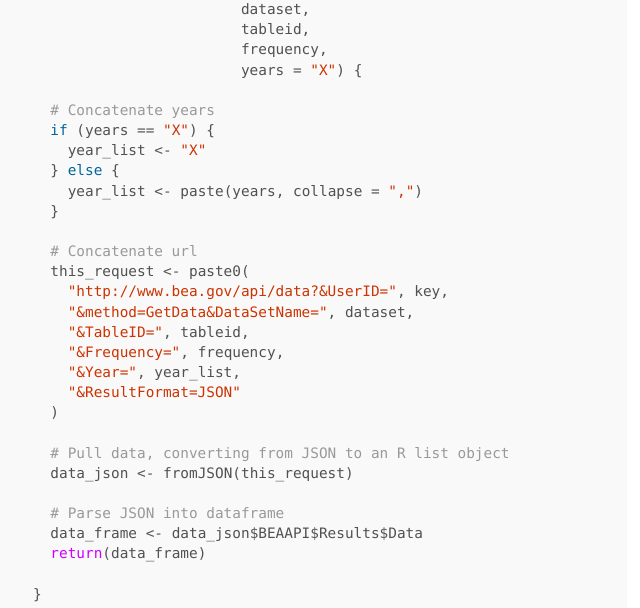
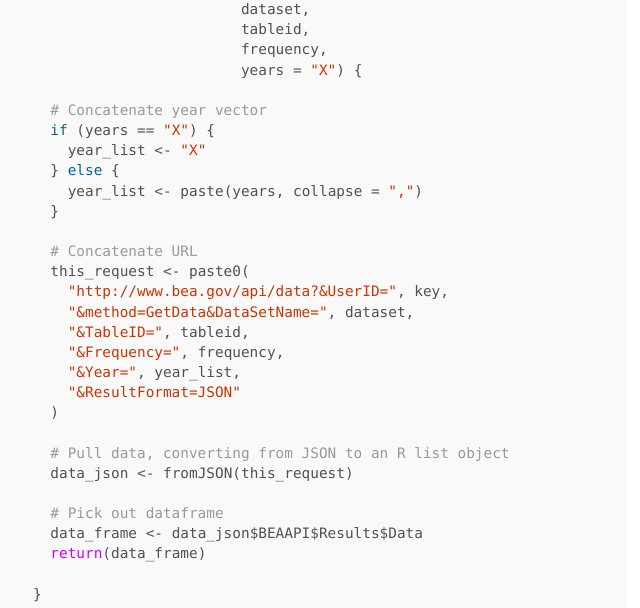
Before and after one commit to WadeP6970/johnricco.github.io, a Jekyll site: the page built from _posts/2016-7-21-bea-api-r.md, in a window 1280 px wide. Shown: the part 606-1214 px from the top of the page, without its empty margins (328-968 px from the left). Built offline with Jekyll 4.4.1, drawn with Linux system fonts in a browser that asks for light colours.

Commit message:
beautify

```diff
--- a/_posts/2016-7-21-bea-api-r.md
+++ b/_posts/2016-7-21-bea-api-r.md
@@ -24,14 +24,14 @@ bea_request <- function(key,
                         frequency,
                         years = "X") {
 
-  # Concatenate years
+  # Concatenate year vector
   if (years == "X") {
     year_list <- "X"
   } else {
     year_list <- paste(years, collapse = ",")
   }
 
-  # Concatenate url
+  # Concatenate URL
   this_request <- paste0(
     "http://www.bea.gov/api/data?&UserID=", key,
     "&method=GetData&DataSetName=", dataset,
@@ -44,7 +44,7 @@ bea_request <- function(key,
   # Pull data, converting from JSON to an R list object
   data_json <- fromJSON(this_request)
 
-  # Parse JSON into dataframe
+  # Pick out dataframe
   data_frame <- data_json$BEAAPI$Results$Data
   return(data_frame)
 
```
